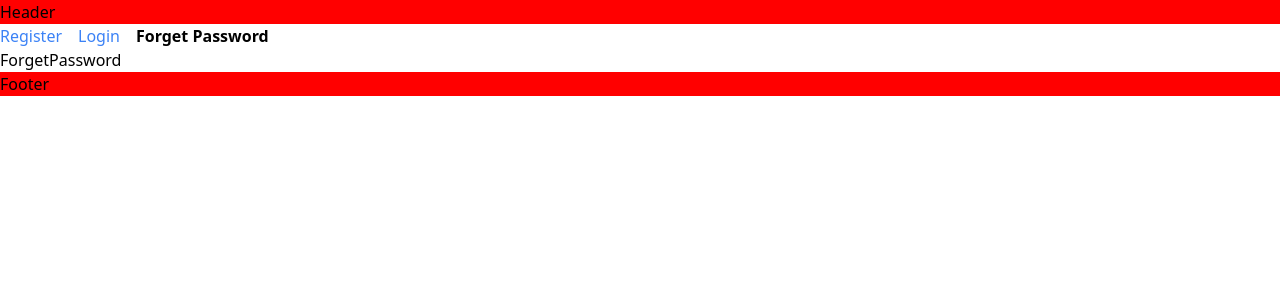
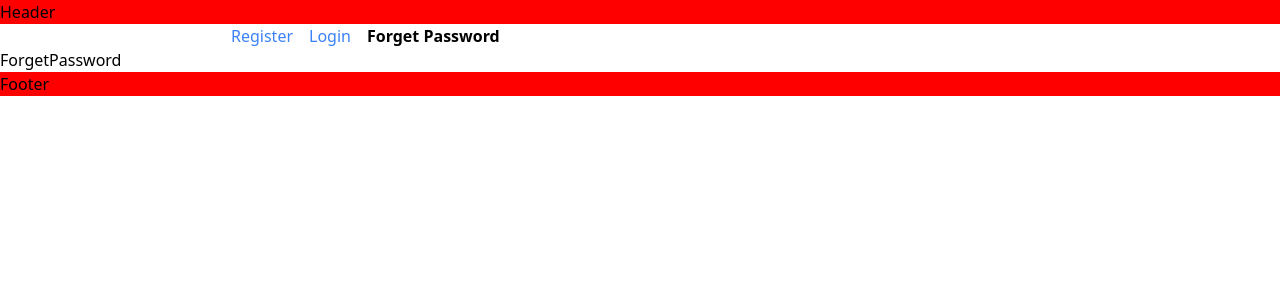
Before and after one commit to BingiUmesh/TEAM-APEX, a Next.js app in the folder Next.Js/sample-app/: page /forgetpassword in a window 1280 px wide. Shown: the top 300 px of the page. Built offline with nearby package versions, Linux system fonts and the light colour scheme.

Commit message:
templates

```diff
--- a/Next.Js/sample-app/src/app/(auth)/layout.tsx
+++ b/Next.Js/sample-app/src/app/(auth)/template.tsx
@@ -2,6 +2,7 @@
 import Link from "next/link";
 import { usePathname } from "next/navigation";
 import "./styles.css";
+import { useState } from "react";
 
 const NavLinks = [
   { name: "Register", href: "/register" },
@@ -16,8 +17,14 @@ export default function AuthLayout({
 }) {
   const pathname = usePathname();
 
+  const [input, setInput] = useState("");
   return (
     <div>
+      <input
+        type="text"
+        value={input}
+        onChange={(e) => setInput(e.target.value)}
+      />
       {NavLinks.map((link) => {
         const isActive = pathname.startsWith(link.href);
         return (
```
